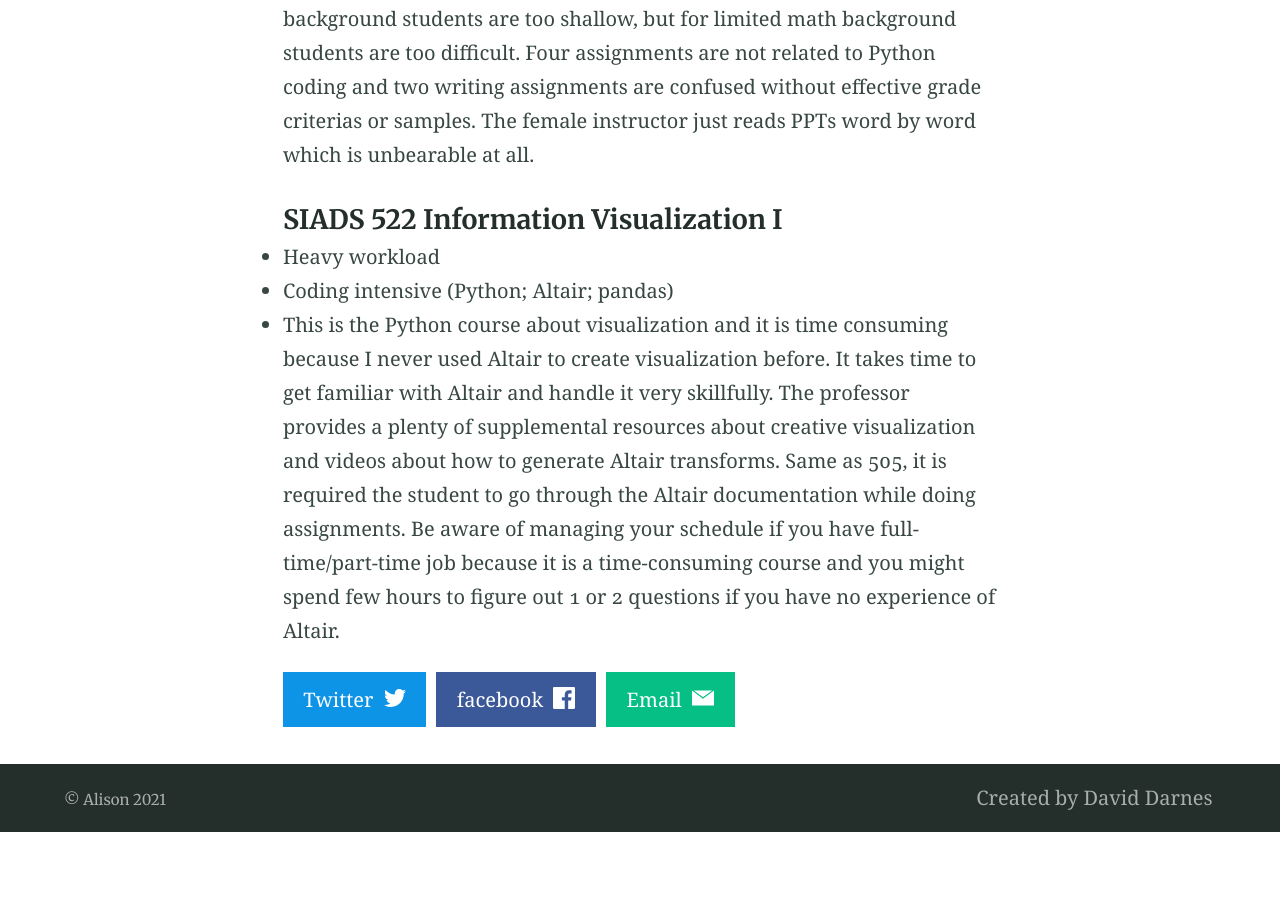
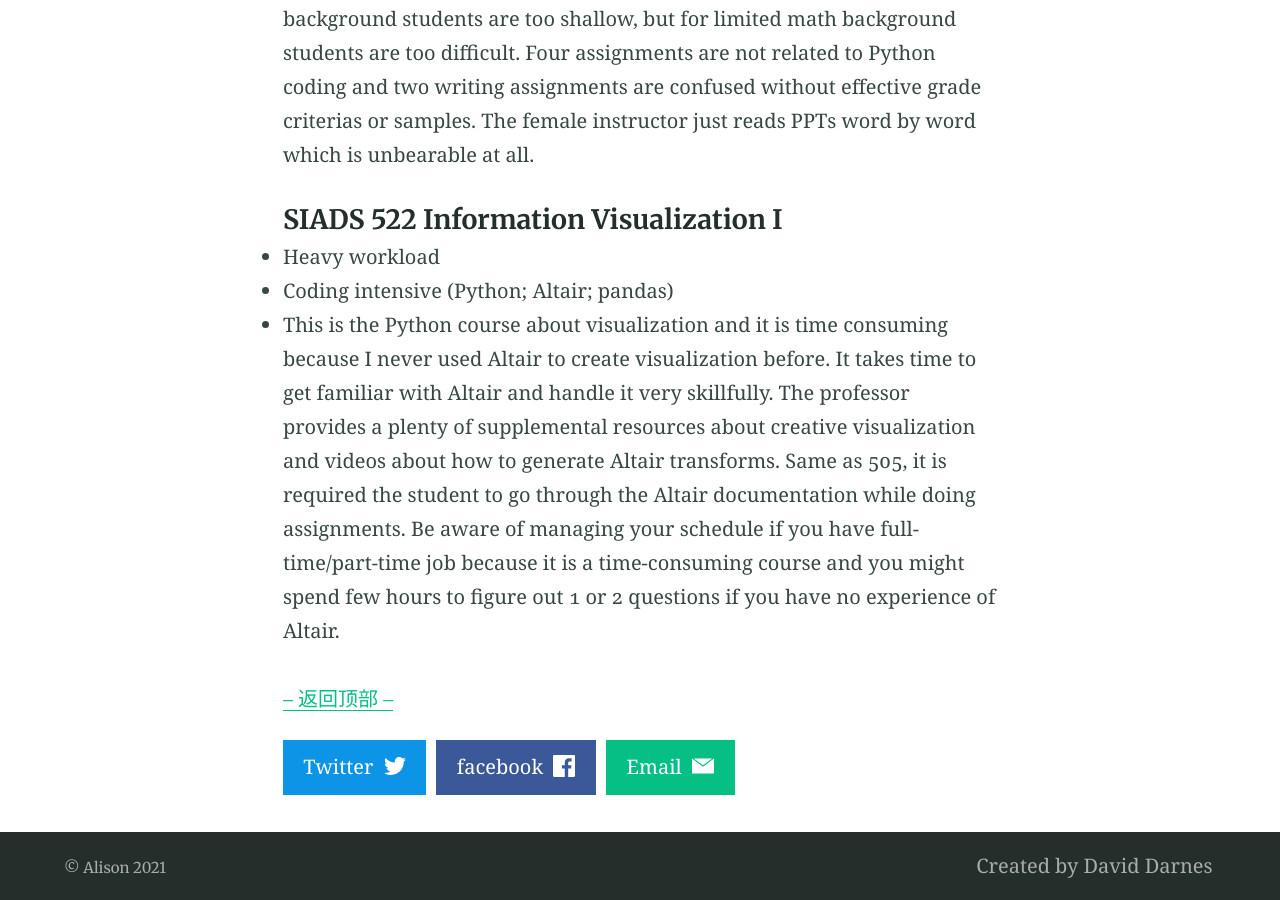
Before and after one commit to alisongh/alisongh.github.io, a Jekyll site: the page built from _posts/2021-03-09-about-me-and-MADS.md, in a window 1280 px wide and 900 px high, scrolled down 3475 px. Built offline with Jekyll 4.4.1, drawn with Linux system fonts in a browser that asks for light colours; before the commit the page ends 4307 px from its top, so only the background shows below that.

Commit message:
Update 2021-03-09-about-me-and-MADS.md

```diff
--- a/_posts/2021-03-09-about-me-and-MADS.md
+++ b/_posts/2021-03-09-about-me-and-MADS.md
@@ -49,3 +49,5 @@ _B.S. in Entrepreneurship, 2015_
 * Heavy workload
 * Coding intensive (Python; Altair; pandas)
 * This is the Python course about visualization and it is time consuming because I never used Altair to create visualization before. It takes time to get familiar with Altair and handle it very skillfully. The professor provides a plenty of supplemental resources about creative visualization and videos about how to generate Altair transforms. Same as 505, it is required the student to go through the Altair documentation while doing assignments. Be aware of managing your schedule if you have full-time/part-time job because it is a time-consuming course and you might spend few hours to figure out 1 or 2 questions if you have no experience of Altair.
+
+<a href="javascript:scroll(0,0)">-- 返回顶部 --</a>
```
